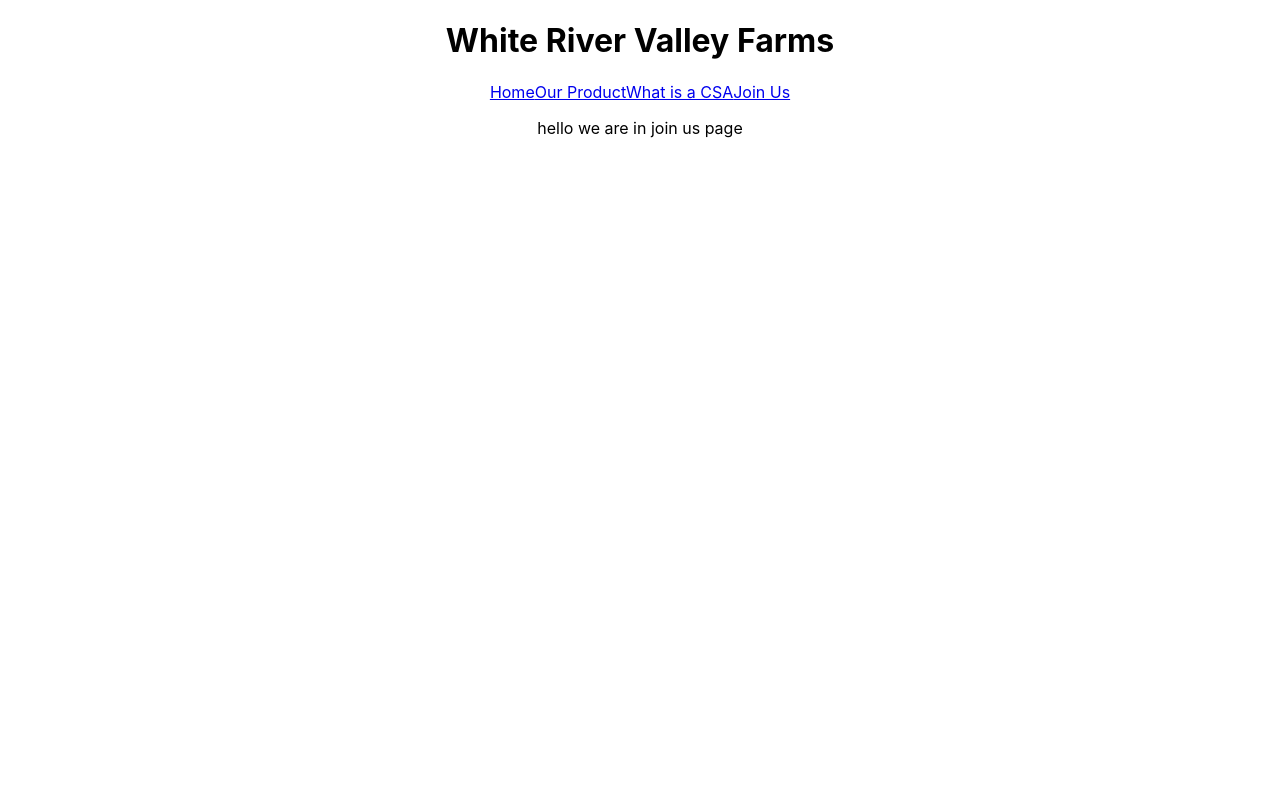
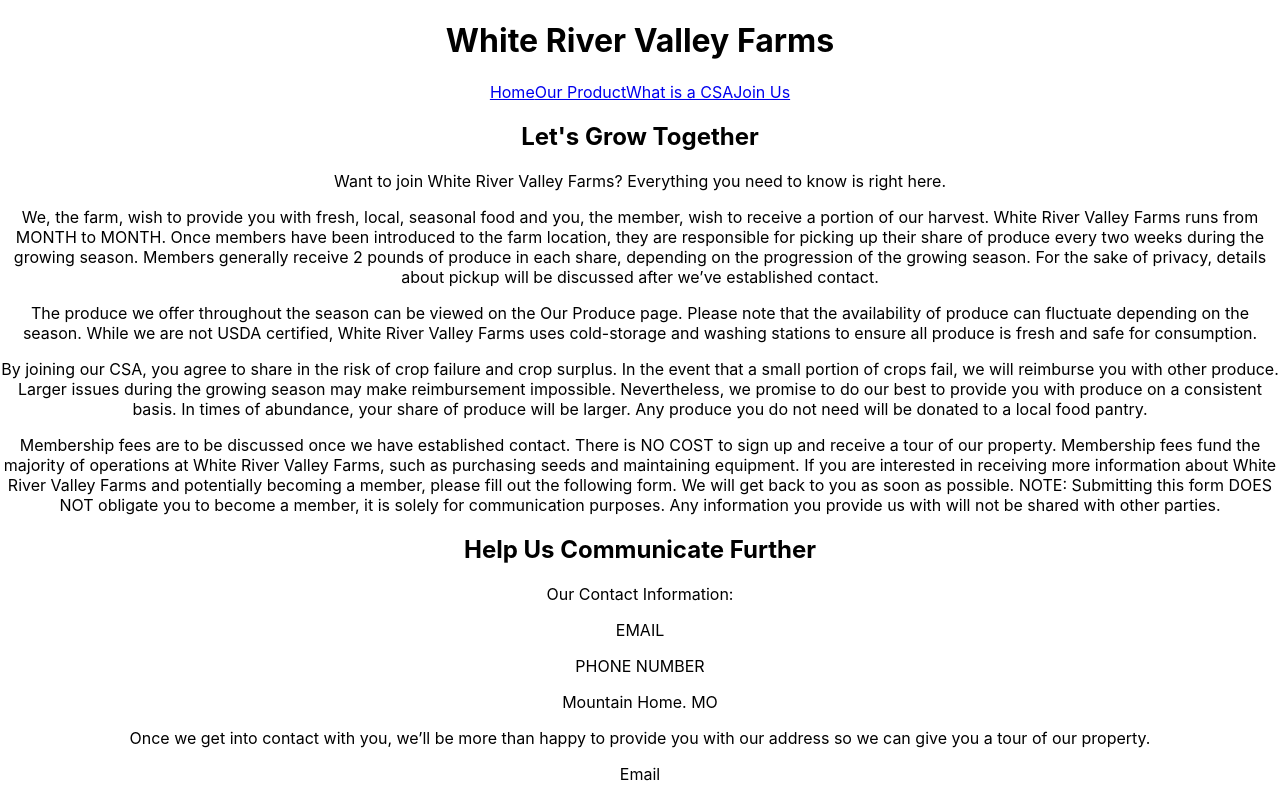
Before and after one commit to SeanGreeley/Fall2024_SCP_WhiteRiverValleyFarms, a React (Create React App) app in the folder my-app/: page /join in a window 1280 px wide. Built offline with nearby package versions, Linux system fonts and the light colour scheme.

Commit message:
text elements

```diff
--- a/my-app/src/module/Join_us.js
+++ b/my-app/src/module/Join_us.js
@@ -10,7 +10,49 @@ function JoinUs() {
             <Link to='/CSA'>What is a CSA</Link>
             <Link to='/join'>Join Us</Link>
         </nav>
-        <p>hello we are in join us page</p>
+        <div>
+          <h2>Let's Grow Together</h2>
+          <p>
+            Want to join White River Valley Farms? Everything you need to know is right here.
+          </p>
+          <p>
+            We, the farm, wish to provide you with fresh, local, seasonal food and you, the member, wish to receive a portion of our harvest. White River Valley Farms runs from MONTH to MONTH. Once members have been introduced to the farm location, they are responsible for picking up their share of produce every two weeks during the growing season. Members generally receive 2 pounds of produce in each share, depending on the progression of the growing season. For the sake of privacy, details about pickup will be discussed after we’ve established contact.
+          </p>
+          <p>
+            The produce we offer throughout the season can be viewed on the Our Produce page. Please note that the availability of produce can fluctuate depending on the season. While we are not USDA certified, White River Valley Farms uses cold-storage and washing stations to ensure all produce is fresh and safe for consumption.
+          </p>
+          <p>
+            By joining our CSA, you agree to share in the risk of crop failure and crop surplus. In the event that a small portion of crops fail, we will reimburse you with other produce. Larger issues during the growing season may make reimbursement impossible. Nevertheless, we promise to do our best to provide you with produce on a consistent basis. In times of abundance, your share of produce will be larger. Any produce you do not need will be donated to a local food pantry.
+          </p>
+          <p>
+            Membership fees are to be discussed once we have established contact. There is NO COST to sign up and receive a tour of our property. Membership fees fund the majority of operations at White River Valley Farms, such as purchasing seeds and maintaining equipment.
+
+            If you are interested in receiving more information about White River Valley Farms and potentially becoming a member, please fill out the following form. We will get back to you as soon as possible.
+
+            NOTE: Submitting this form DOES NOT obligate you to become a member, it is solely for communication purposes. Any information you provide us with will not be shared with other parties.
+          </p>
+          <h2>Help Us Communicate Further</h2>
+          <p>
+            Our Contact Information:
+          </p>
+          <p>
+            EMAIL
+          </p>
+          <p>
+            PHONE NUMBER
+          </p>
+          <p>
+            Mountain Home. MO
+          </p>
+           <p>
+            Once we get into contact with you, we’ll be more than happy to provide you with our address so we can give you a tour of our property.
+          </p>
+        </div>
+        <div>
+          <span>Email</span>
+          <br />
+
+        </div>
       </div>
     );
   }
```
